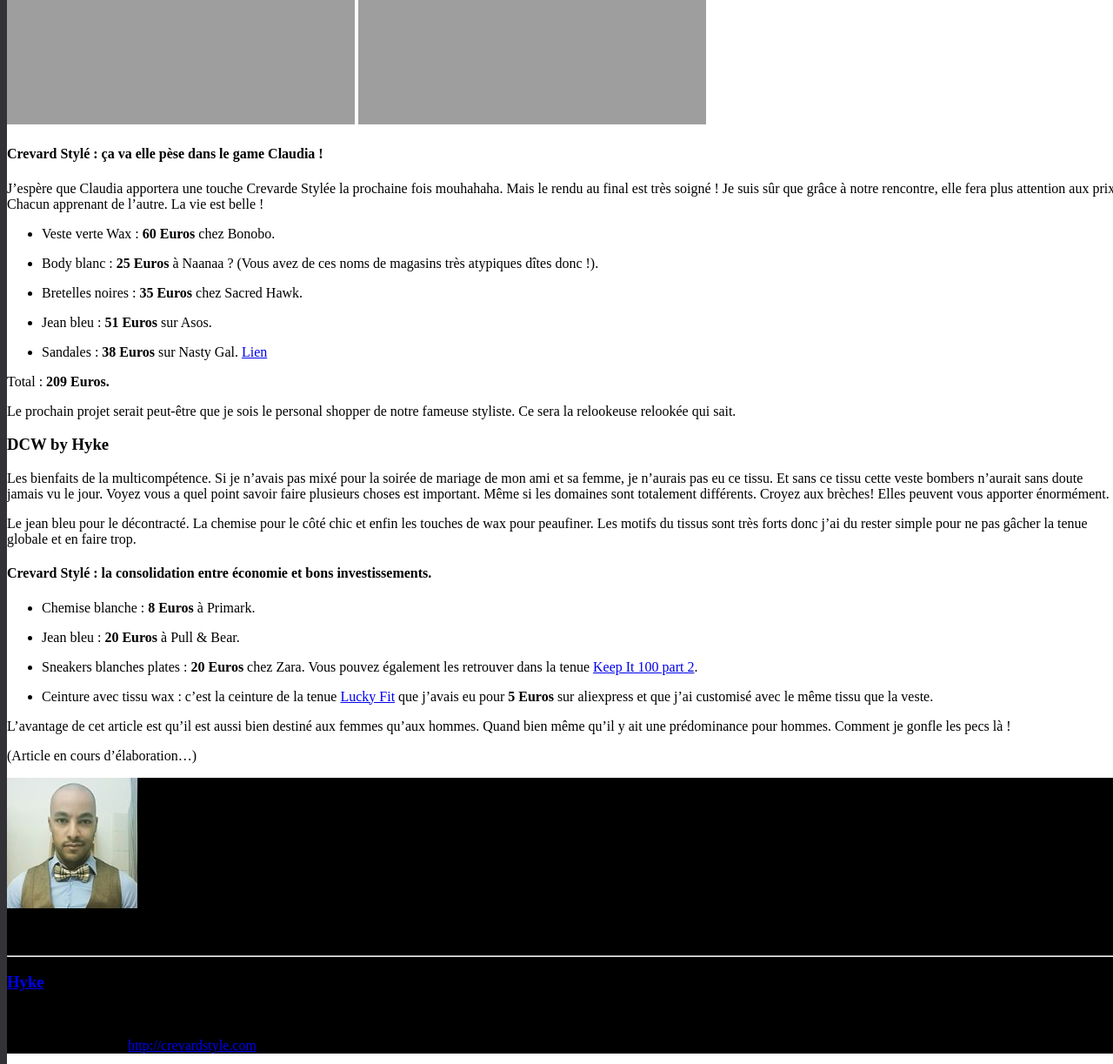
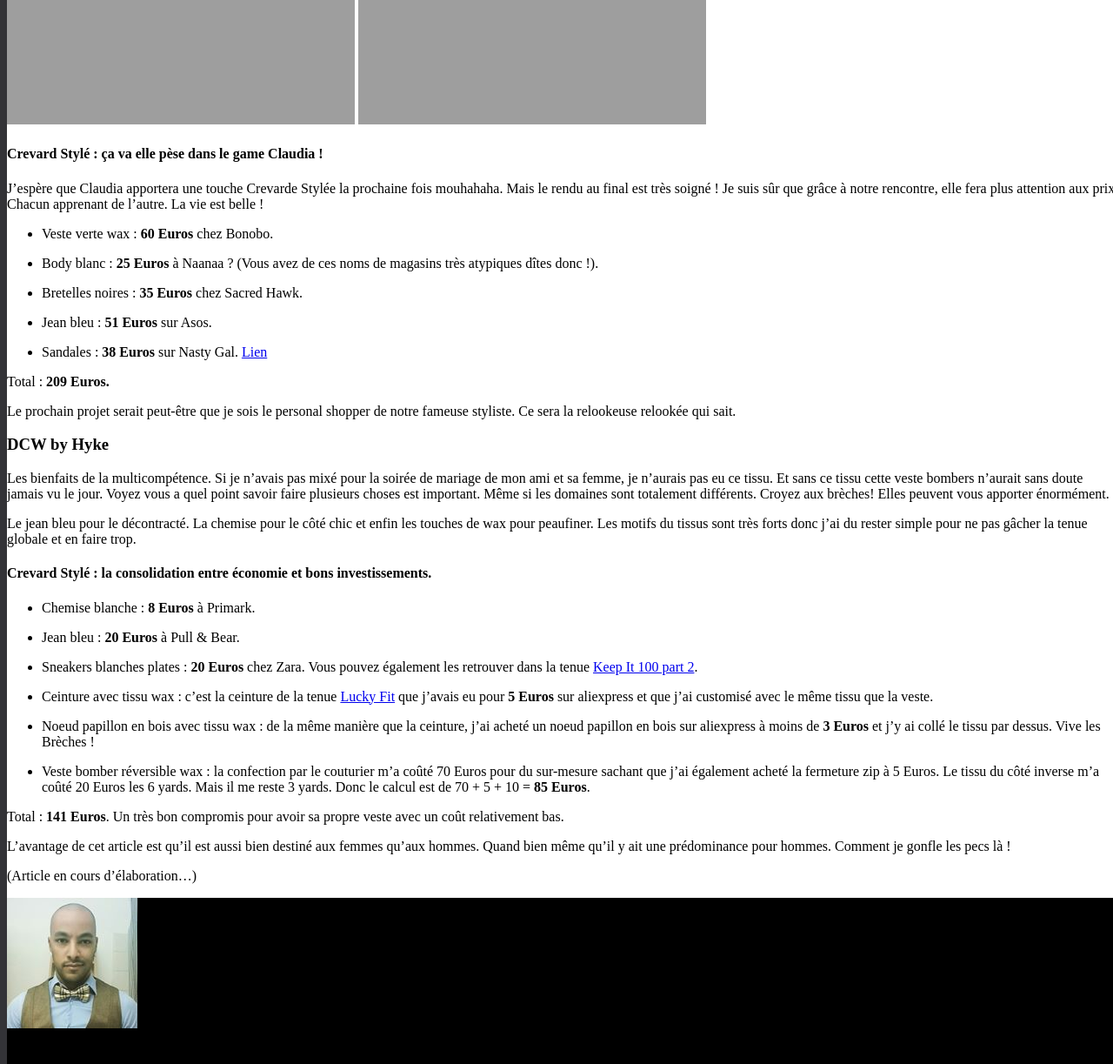
Before and after one commit to darkh2/darkh2.github.io, a Jekyll site: the page built from _posts/2018-08-26-Décontracté-Chic-&-Wax.md, in a window 1280 px wide and 1400 px high, scrolled down 4827 px, cut to the strip 0-1223 px from the top of the window. Shown: the whole strip at 87% size. Built offline with Jekyll 4.4.1, drawn with Linux system fonts in a browser that asks for light colours; comment, search, counter and statistics services are not loaded.

Commit message:
Update 2018-08-26-Décontracté-Chic-&-Wax.md

```diff
--- a/_posts/2018-08-26-Décontracté-Chic-&-Wax.md
+++ b/_posts/2018-08-26-Décontracté-Chic-&-Wax.md
@@ -43,7 +43,7 @@ Et enfin la pièce maîtresse ! Cette superbe veste verte en wax ! Ce tissu avec
 
 J'espère que Claudia apportera une touche Crevarde Stylée la prochaine fois mouhahaha. Mais le rendu au final est très soigné ! Je suis sûr que grâce à notre rencontre, elle fera plus attention aux prix. Chacun apprenant de l'autre. La vie est belle !
 
-* Veste verte Wax : **60 Euros** chez Bonobo.
+* Veste verte wax : **60 Euros** chez Bonobo.
 
 * Body blanc : **25 Euros** à Naanaa ? (Vous avez de ces noms de magasins très atypiques dîtes donc !).
 
@@ -73,6 +73,12 @@ Le jean bleu pour le décontracté. La chemise pour le côté chic et enfin les
 
 * Ceinture avec tissu wax : c'est la ceinture de la tenue [Lucky Fit](http://www.crevardstyle.com/Lucky-Fit) que j'avais eu pour **5 Euros** sur aliexpress et que j'ai customisé avec le même tissu que la veste.
 
+* Noeud papillon en bois avec tissu wax : de la même manière que la ceinture, j'ai acheté un noeud papillon en bois sur aliexpress à moins de **3 Euros** et j'y ai collé le tissu par dessus. Vive les Brèches !
+
+* Veste bomber réversible wax : la confection par le couturier m'a coûté 70 Euros pour du sur-mesure sachant que j'ai également acheté la fermeture zip à 5 Euros. Le tissu du côté inverse m'a coûté 20 Euros les 6 yards. Mais il me reste 3 yards. Donc le calcul est de 70 + 5 + 10 = **85 Euros**.
+
+Total : **141 Euros**. Un très bon compromis pour avoir sa propre veste avec un coût relativement bas.
+
 L'avantage de cet article est qu'il est aussi bien destiné aux femmes qu'aux hommes. Quand bien même qu'il y ait une prédominance pour hommes. Comment je gonfle les pecs là !
 
 (Article en cours d'élaboration...)
```
